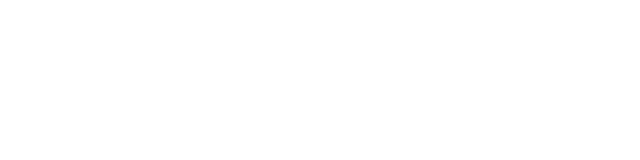
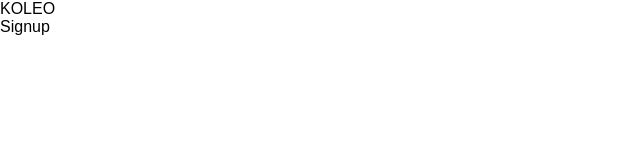
Before and after one commit to marcinwilkdev/koleo-clone-frontend, a React (Create React App) app: page /signup in a window 1280 px wide. Shown: the top 160 px of the page, without its empty margins (0-640 px from the left). Built offline with nearby package versions, Linux system fonts and the light colour scheme.

Commit message:
create initial page routing with header

```diff
--- a/package.json
+++ b/package.json
@@ -12,6 +12,7 @@
     "@types/react-dom": "^17.0.0",
     "react": "^17.0.2",
     "react-dom": "^17.0.2",
+    "react-router-dom": "^5.3.0",
     "react-scripts": "4.0.3",
     "typescript": "^4.1.2",
     "web-vitals": "^1.0.1"
@@ -39,5 +40,8 @@
       "last 1 firefox version",
       "last 1 safari version"
     ]
+  },
+  "devDependencies": {
+    "@types/react-router-dom": "^5.1.9"
   }
 }
--- a/src/App.tsx
+++ b/src/App.tsx
@@ -1,9 +1,25 @@
-import React from 'react';
+import React, { Fragment } from "react";
+import { Switch, Route } from "react-router-dom";
+import Auth from "./pages/Auth";
+import Index from "./pages/Index";
+import NotFound from "./pages/NotFound";
 
 const App: React.FC = () => {
-  return (
-    <div></div>
-  );
-}
+    return (
+        <Fragment>
+            <header>KOLEO</header>
+            <Switch>
+                <Route path="/" component={Index} exact />
+                <Route path="/signin" exact>
+                  <Auth />
+                </Route>
+                <Route path="/signup" exact>
+                  <Auth signup/>
+                </Route>
+                <Route path="/" component={NotFound} />
+            </Switch>
+        </Fragment>
+    );
+};
 
 export default App;
--- a/src/index.tsx
+++ b/src/index.tsx
@@ -1,6 +1,12 @@
 import React from "react";
 import ReactDOM from "react-dom";
+import { BrowserRouter } from "react-router-dom";
 import "./index.css";
 import App from "./App";
 
-ReactDOM.render(<App />, document.getElementById("root"));
+ReactDOM.render(
+    <BrowserRouter>
+        <App />
+    </BrowserRouter>,
+    document.getElementById("root")
+);
--- /dev/null
+++ b/src/pages/Auth.tsx
@@ -0,0 +1,11 @@
+import React from "react";
+
+interface Props {
+    signup?: boolean;
+}
+
+const Auth: React.FC<Props> = ({ signup }) => {
+    return <div>{signup ? "Signup" : "Signin"}</div>;
+};
+
+export default Auth;
--- /dev/null
+++ b/src/pages/Index.tsx
@@ -0,0 +1,9 @@
+import React from 'react';
+
+const Index: React.FC = () => {
+    return (
+        <div>Index</div>
+    );
+}
+
+export default Index;
--- /dev/null
+++ b/src/pages/NotFound.tsx
@@ -0,0 +1,9 @@
+import React from 'react';
+
+const NotFound: React.FC = () => {
+    return (
+        <div>Not Found</div>
+    );
+}
+
+export default NotFound;
```
Also changed, not shown: 1 other file (tests, documents, lock files or other folders).
